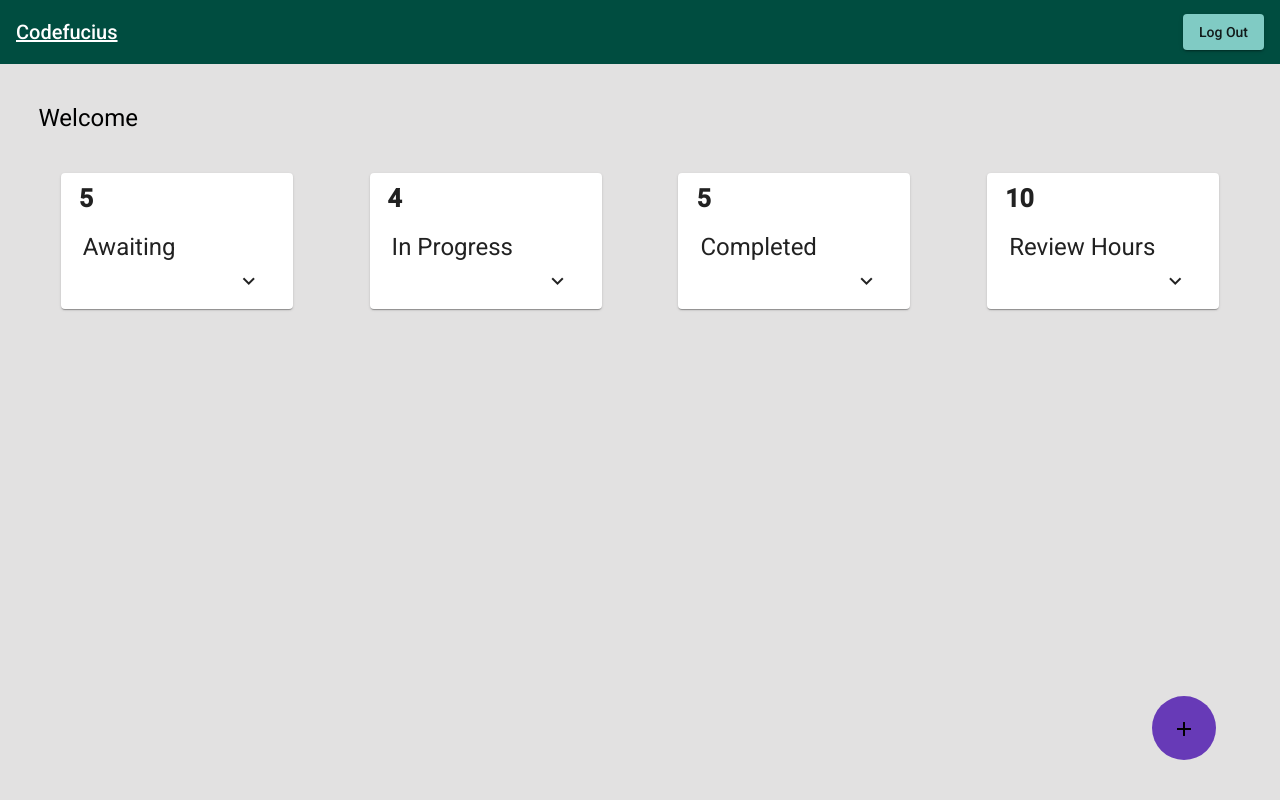
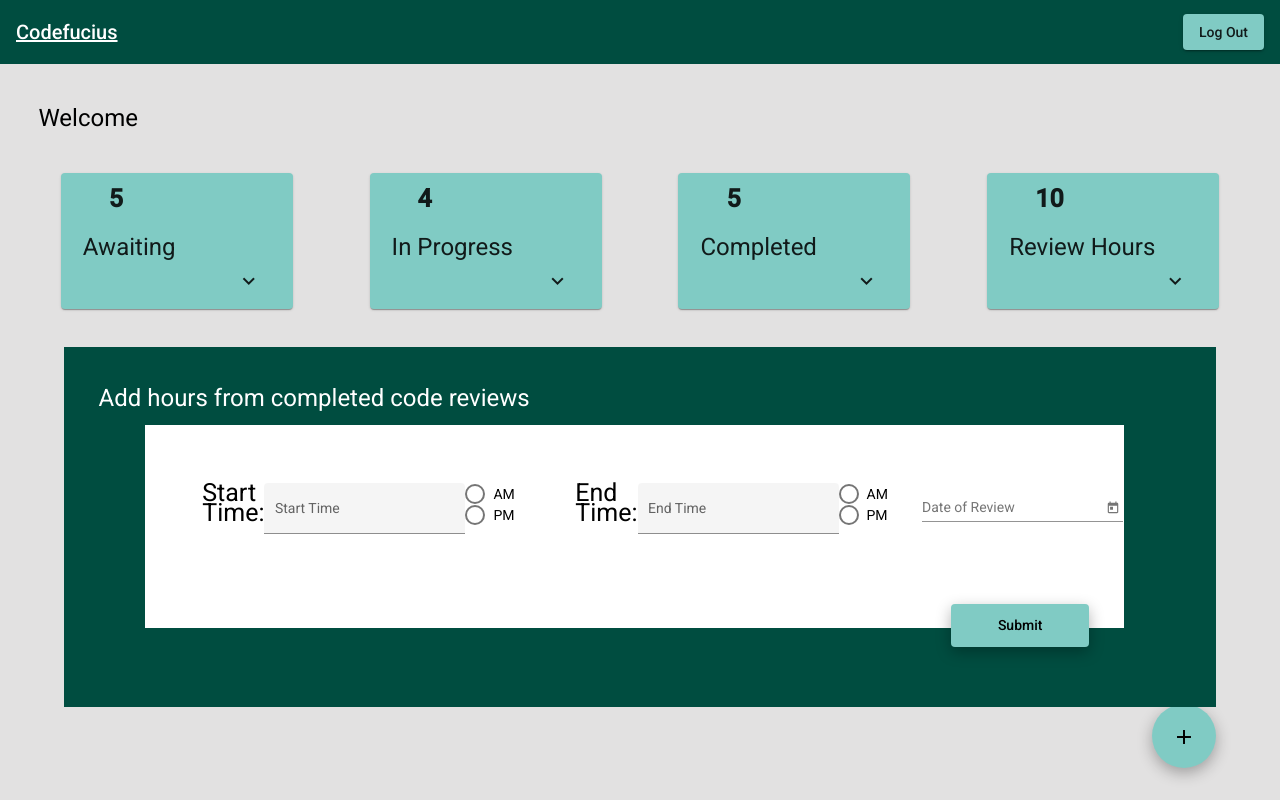
Before and after one commit to Capstone-Codefucius/codefucius-ui, an Angular app: page /reviewer in a window 1280 px wide. Built offline with nearby package versions, Linux system fonts and the light colour scheme.

Commit message:
Hours Panel

```diff
--- /dev/null
+++ b/src/app/code-request/code-request.component.css
@@ -0,0 +1,26 @@
+.request-card {
+    max-width: 750px;
+
+    width: 75%;
+    margin: 5% auto;
+}
+
+.request-form {
+    min-width: 250px;
+    max-width: 750px;
+    width: 100%;
+}
+
+.box-full-width {
+    width: 100%;
+}
+
+.mat-radio-button ~ .mat-radio-button{
+    margin-left: 24px;
+}
+
+.button-row button{
+   margin-right: 24px;
+   float: right;
+   cursor: pointer;
+}
--- a/src/app/reviewer/reviewer.component.html
+++ b/src/app/reviewer/reviewer.component.html
@@ -1,7 +1,7 @@
 <html>
     <h1 id="title">Welcome</h1>
     <div id="cardBox">
-        <mat-card class="reviewer-card">
+        <mat-card class="reviewer-card" (click)="toggle()">
             <mat-card-header>
             <mat-card-content class="numbers">
                 <p><b>5</b></p>
@@ -13,7 +13,7 @@
             </i>
         </mat-card>
 
-        <mat-card class="reviewer-card2">
+        <mat-card class="reviewer-card" (click)="toggle()">
             <mat-card-header>
             <mat-card-content class="numbers">
                 <p><b>4</b></p>
@@ -25,7 +25,7 @@
             </i>
         </mat-card>
 
-        <mat-card class="reviewer-card3">
+        <mat-card class="reviewer-card" (click)="toggle()">
             <mat-card-header>
             <mat-card-content class="numbers">
                 <p><b>5</b></p>
@@ -37,7 +37,7 @@
             </i>
         </mat-card>
 
-        <mat-card class="reviewer-card4">
+        <mat-card class="reviewer-card" (click)="toggle()">
             <mat-card-header>
             <mat-card-content class="numbers">
                 <p><b>10</b></p>
@@ -49,9 +49,72 @@
             </i>
         </mat-card>
     </div>
-    <button mat-icon-button id="add">
+
+    <button mat-icon-button id="add" >
         <i class="material-icons">
             add
         </i>
     </button>
+
+    <div id = "awaitingChart" [@openClose]="isOpen ? 'open' : 'closed'">
+        <table mat-table [dataSource]="dataSource">
+
+            <ng-container matColumnDef="projectName">
+            <th mat-header-cell *matHeaderCellDef> Project Name </th>
+            <td mat-cell *matCellDef="let element"> {{element.projectName}} </td>
+            </ng-container>
+
+            <ng-container matColumnDef="dueDate">
+            <th mat-header-cell *matHeaderCellDef> Due Date </th>
+            <td mat-cell *matCellDef="let element"> {{element.dueDate}} </td>
+            </ng-container>
+
+            <ng-container matColumnDef="requestTo">
+            <th mat-header-cell *matHeaderCellDef> Request To </th>
+            <td mat-cell *matCellDef="let element"> {{element.requestTo}} </td>
+            </ng-container>
+
+            <ng-container matColumnDef="author">
+            <th mat-header-cell *matHeaderCellDef> Author </th>
+            <td mat-cell *matCellDef="let element"> {{element.author}} </td>
+            </ng-container>
+
+            <tr mat-header-row *matHeaderRowDef="displayedColumns"></tr>
+            <tr mat-row *matRowDef="let row; columns: displayedColumns;"></tr>
+        </table>
+    </div>
+
+    <div id = "reviewHoursForm" [@openClose]="isOpen ? 'open' : 'closed'" >
+        <h1>Add hours from completed code reviews</h1>
+        <div id="hoursFormBox">
+            <form id ="hoursForm">
+                <p>Start Time:</p>
+                <mat-form-field appearance="fill">
+                    <mat-label>Start Time</mat-label>
+                    <input matInput>
+                    </mat-form-field>
+                <mat-radio-group aria-label="timeofday" class="radioGroup">
+                    <mat-radio-button value="1">AM</mat-radio-button>
+                    <mat-radio-button value="2">PM</mat-radio-button>
+                </mat-radio-group>
+                <p class="endTime">End Time:</p>
+                <mat-form-field appearance="fill">
+                    <mat-label>End Time</mat-label>
+                    <input matInput>
+                </mat-form-field>
+                <mat-radio-group aria-label="timeofday">
+                    <mat-radio-button value="1">AM</mat-radio-button>
+                    <mat-radio-button value="2">PM</mat-radio-button>
+                </mat-radio-group>
+                <mat-form-field class="dobContain">
+                    <input matInput name="review-date" [(ngModel)]="reviewDate"  [matDatepicker]="datePicker" class="field" maxlength="30" type="text"
+                                    placeholder="Date of Review">
+                    <mat-datepicker-toggle matSuffix [for]="datePicker"></mat-datepicker-toggle>
+                    <mat-datepicker #datePicker></mat-datepicker>
+                </mat-form-field>
+                <button mat-button class="submitButton">Submit</button>
+            </form>
+        </div>
+    </div>
+
   </html>
--- a/src/app/reviewer/reviewer.component.scss
+++ b/src/app/reviewer/reviewer.component.scss
@@ -1,22 +1,39 @@
-.reviewer-card, .reviewer-card2, .reviewer-card3, .reviewer-card4 {
-max-width: 200px;
-max-height: 200 px;
-display: flex;
-flex-direction: column;
-flex: 1;
-margin: 3%;
-margin-top: 0px;
-}
-.reviewer-card:hover, .reviewer-card2:hover, .reviewer-card3:hover, .reviewer-card4:hover {
-    box-shadow: 0 5px 15px rgba(0,0,0,0.3);
+#awaitingChart{
+    background:#004d40;
+    height: 45%;
+    width: 40%;
+    position: absolute;
+    margin-left: 5%;
+    width: 90%;
+    background-color: #004d40;
+    overflow: hidden;
 }
 
-
-#cardBox{
+#cardBox {
     display: flex;
     flex-direction: row;
     justify-content: center;
     width: 100%;
+}
+
+.reviewer-card {
+    max-width: 200px;
+    max-height: 200px;
+    display: flex;
+    flex-direction: column;
+    flex: 1;
+    margin: 3%;
+    margin-top: 0px;
+    background-color: #80CBC4;
+    cursor: pointer;
+    }
+
+.reviewer-card:hover{
+    box-shadow: 0 5px 15px rgba(0,0,0,0.3);
+    }
+
+.amount{
+    margin-left: -15%;
 }
 
 h1{
@@ -27,19 +44,94 @@ p{
     font-size: 25px;
 }
 
-.numbers{
-    margin-left:-15%;
+.mat-card i{
+    margin-left: 80%;
+}
+
+table {
+    position: relative;
+    margin-left: 12%;
+    margin-bottom: 7%;
+    margin-top: 2%;
+    width: 75%;
 }
 
 button{
-    background: #673ab7;
+    background: #80CBC4;
     width:5%;
     height:8%;
     position:fixed;
-    bottom: 5%;
+    bottom: 4%;
     right: 5%;
+    box-shadow: 0 5px 15px rgba(0,0,0,0.3);
 }
 
-mat-card i{
-    margin-left: 80%;
+.mat-card-content{
+    margin-left: 0%;
 }
+
+#reviewHoursForm{
+    background:#004d40;
+    height: 45%;
+    width: 40%;
+    position: absolute;
+    margin-left: 5%;
+    width: 90%;
+    background-color: #004d40;
+    overflow: hidden;
+}
+
+#hoursFormBox{
+    display: flex;
+    flex-direction: column;
+    flex:1;
+    height: 50%;
+    width: 100%;
+    margin-left: 10%;
+    margin-top: 2%;
+
+}
+
+#hoursForm{
+    display: flex;
+    flex-direction: row;
+    flex:1;
+    padding: 5%;
+    margin-top: -2%;
+    background: white;
+    height: 70%;
+    width: 75%;
+    margin-left: -3%;
+}
+
+#reviewHoursForm h1{
+    color: white;
+}
+
+
+
+.mat-button{
+   margin-right: 6%;
+   float: left;
+   cursor: pointer;
+   margin-bottom: 4%;
+   width: 12%;
+   position: absolute;
+   height: 12%;
+}
+
+.mat-form-field{
+    margin-left: 0%;
+}
+
+.mat-radio-group{
+    margin-right: 2%;
+}
+
+.dobContain{
+    margin-left: 2%;
+}
+
+.endTime{
+    margin-left: 5%;
+}
--- a/src/app/reviewer/reviewer.component.ts
+++ b/src/app/reviewer/reviewer.component.ts
@@ -1,13 +1,56 @@
 import { Component, OnInit } from '@angular/core';
+import { MatTableDataSource } from '@angular/material/table';
+import { trigger, state, style, animate, transition } from '@angular/animations';
+import { BlockScrollStrategy, FlexibleConnectedPositionStrategy } from '@angular/cdk/overlay';
+import { NONE_TYPE } from '@angular/compiler';
 
+export interface AwaitingTable {
+  projectName: string;
+  dueDate: string;
+  requestTo: string;
+  author: string;
+}
+
+const ELEMENT_DATA: AwaitingTable[] = [
+  {projectName: 'Emily McDonald', dueDate: 'Reviewee', requestTo: "name", author: "name"},
+  {projectName: 'Bill Smile', dueDate: 'Reviewee', requestTo: "name", author: "name"},
+  {projectName: 'Will Desk', dueDate: 'Reviewee', requestTo: "name", author: "name"},
+  {projectName: 'Smith Will', dueDate: 'Reviewee', requestTo: "name", author: "name"}
+];
 
 @Component({
-  selector: 'app-reviewer',
+  selector: 'app-reviewee',
   templateUrl: './reviewer.component.html',
-  styleUrls: ['./reviewer.component.scss']
+  styleUrls: ['./reviewer.component.scss'],
+
+  animations: [
+    trigger('openClose', [
+      state('open', style({
+        maxHeight: 400,
+      })),
+      state('closed', style({
+        maxHeight: 0,
+      })),
+      transition('open <=> closed', [
+        animate('0.2s')
+      ]),
+    ]),
+  ],
 })
+
 export class ReviewerComponent implements OnInit {
+  displayedColumns: string[] = ['projectName', 'dueDate', 'requestTo', 'author'];
+  dataSource = new MatTableDataSource(ELEMENT_DATA);
 
+  isOpen = true;
+
+  toggle() {
+    this.isOpen = !this.isOpen;
+  }
+
+  reviewername : string;
+  reviewDate: Date;
+  question1: number;
   constructor() { }
 
   ngOnInit() {
```
Also changed, not shown: src/app/code-request/code-request.component.html (added, +39 -0 lines), src/app/code-request/code-request.component.ts (added, +27 -0 lines), 1 other file (tests, documents, lock files or other folders).
